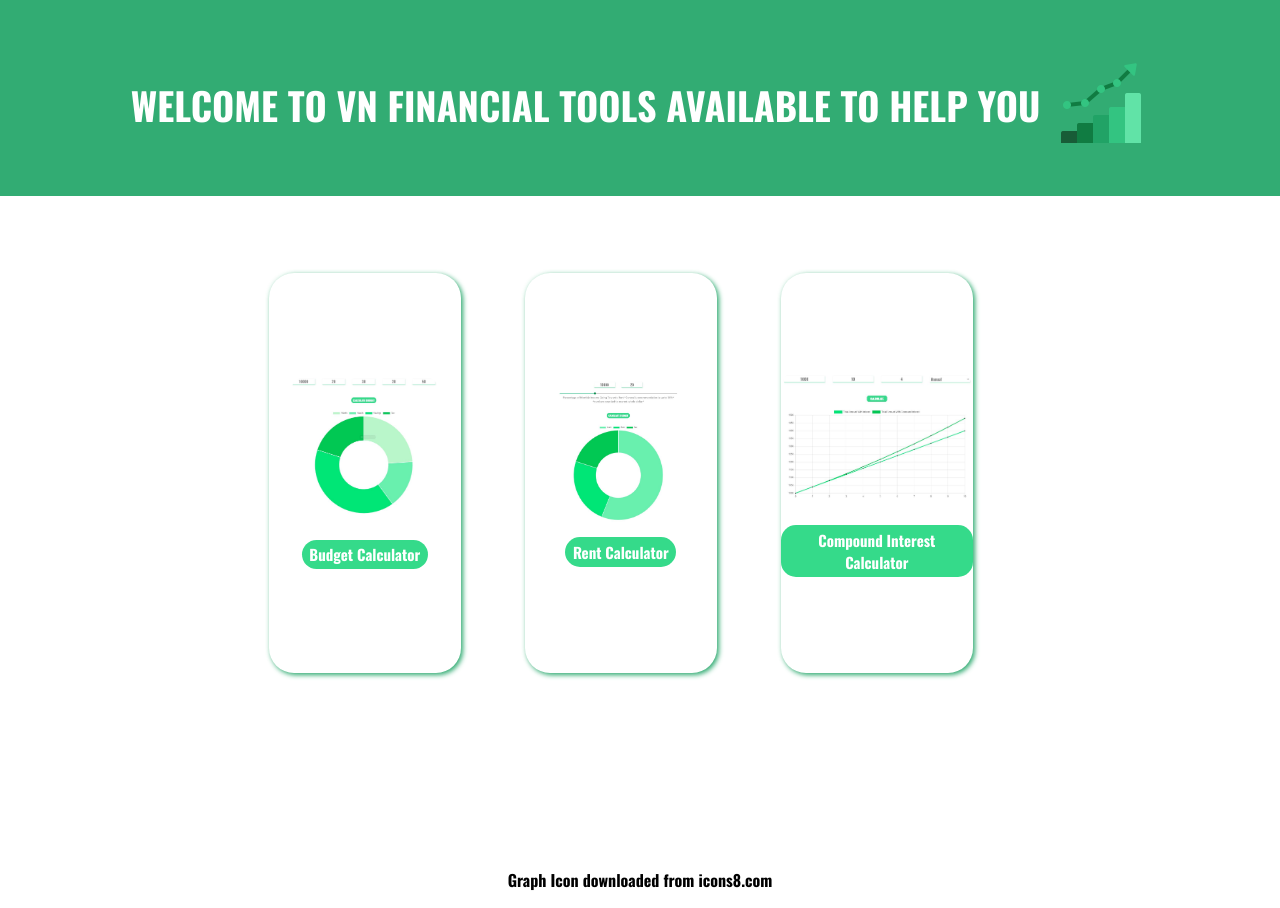
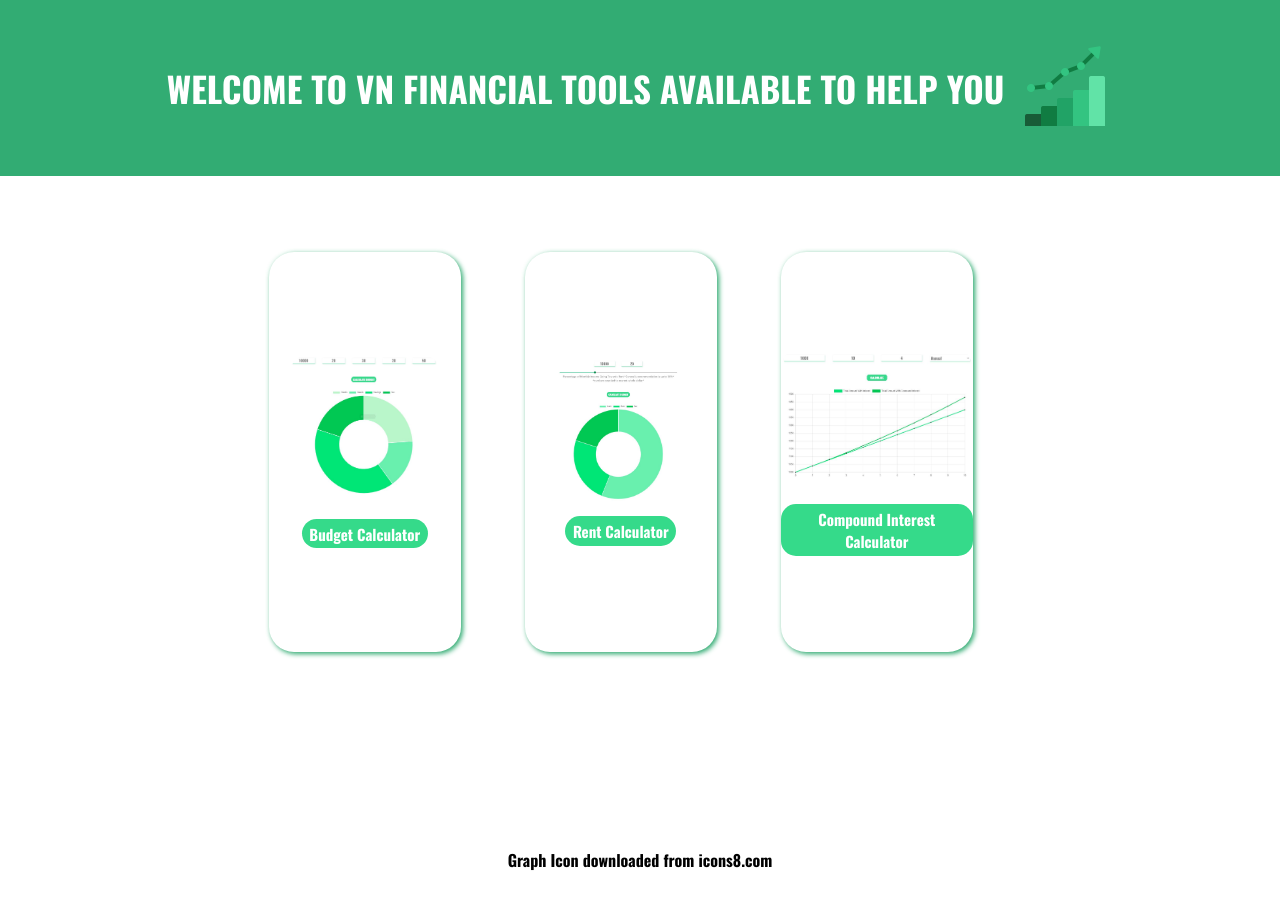
Before and after one commit to mrnguyener21/FInancial_Tool_Web_App, a React (Create React App) app: page / in a window 1280 px wide. Built offline with nearby package versions, Linux system fonts and the light colour scheme.

Commit message:
fixed heading issue

```diff
--- a/src/App.module.css
+++ b/src/App.module.css
@@ -22,12 +22,12 @@ body{
     align-items: center;
     background-color: rgb(50, 172, 115);
     color: white;
-    padding: 4% 0 3% 0%;
+    padding: 3% 0 3% 0%;
     margin-bottom: 6%;
 }
 .header{
-    font-size: 38px;
-    padding-right: 1%;
+    font-size: 35px;
+    margin-right: 1%;
 }
 
 
```
